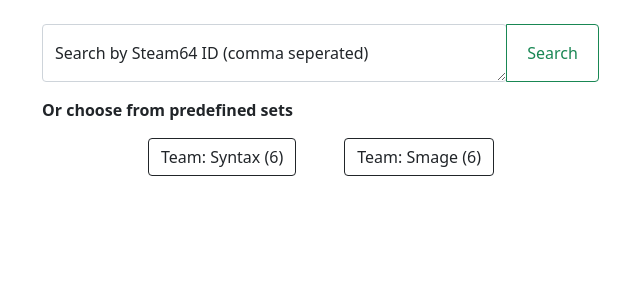
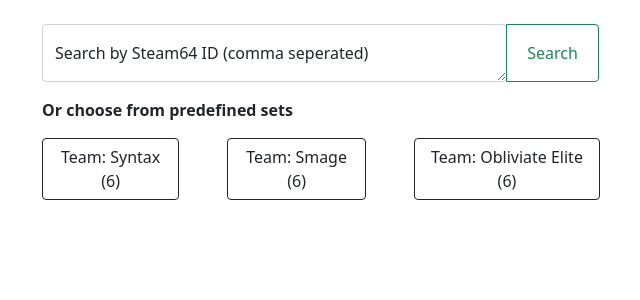
Before and after one commit to Ali-Ozturk/csgo-team-analyzer, a React (Create React App) app: page / in a window 1280 px wide. Shown: the top 300 px of the page, without its empty margins (319-959 px from the left). Built offline with nearby package versions, Linux system fonts and the light colour scheme.

Commit message:
Finalized system

```diff
--- a/src/App.tsx
+++ b/src/App.tsx
@@ -1,6 +1,6 @@
 import React from 'react';
 import {Team} from "./models/Models";
-import {Smage_METAL, Syntax_METAL} from "./data/TeamData";
+import {ObliviateElite_METAL, Smage_METAL, Syntax_METAL} from "./data/TeamData";
 import TeamLayout from "./components/TeamLayout";
 import {Button, Container, FloatingLabel, Form, InputGroup} from "react-bootstrap";
 import Loading from "./components/Loading";
@@ -46,12 +46,17 @@ function App() {
 
                         <div className={'d-flex gap-5 justify-content-center'}>
                             <div>
-                                <Button variant="outline-dark" onClick={() => setTeam(Syntax_METAL)}>Team: Syntax
-                                    ({Syntax_METAL.steam_ids.length})</Button>
+                                <Button variant="outline-dark" onClick={() => setTeam(Syntax_METAL)}>
+                                    Team: {Syntax_METAL.name} ({Syntax_METAL.steam_ids.length})</Button>
                             </div>
                             <div>
                                 <Button variant="outline-dark" onClick={() => setTeam(Smage_METAL)}>
-                                    Team: Smage ({Smage_METAL.steam_ids.length})
+                                    Team: {Smage_METAL.name} ({Smage_METAL.steam_ids.length})
+                                </Button>
+                            </div>
+                            <div>
+                                <Button variant="outline-dark" onClick={() => setTeam(ObliviateElite_METAL)}>
+                                    Team: {ObliviateElite_METAL.name} ({ObliviateElite_METAL.steam_ids.length})
                                 </Button>
                             </div>
                         </div>
--- a/src/data/TeamData.tsx
+++ b/src/data/TeamData.tsx
@@ -25,3 +25,16 @@ export const Smage_METAL: Team = {
         "76561198038826695"
     ]
 }
+export const ObliviateElite_METAL: Team = {
+    name: 'Obliviate Elite',
+    league: 'Metal',
+    url: "https://steamcommunity.com/groups/obliviateesportelite",
+    steam_ids: [
+        "76561198058801866",
+        "76561198274417433",
+        "76561198042418698",
+        "76561198064228232",
+        "76561198140230131",
+        "76561198909192561"
+    ]
+}
--- a/src/models/Models.tsx
+++ b/src/models/Models.tsx
@@ -20,6 +20,7 @@ export interface Team {
     name: string;
     steam_ids: string[] | number[];
     league?: string;
+    url?: string;
 }
 
 export interface TeamDetailed extends Team {
```
